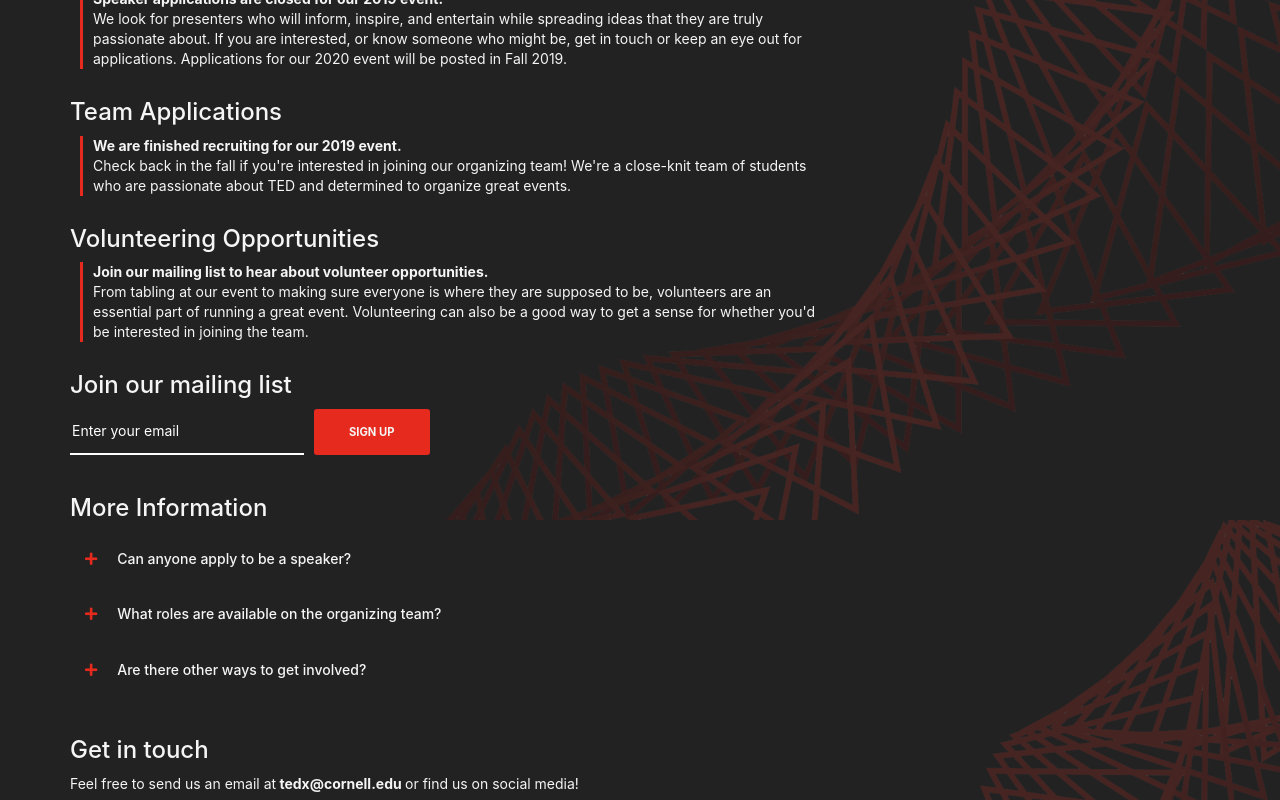
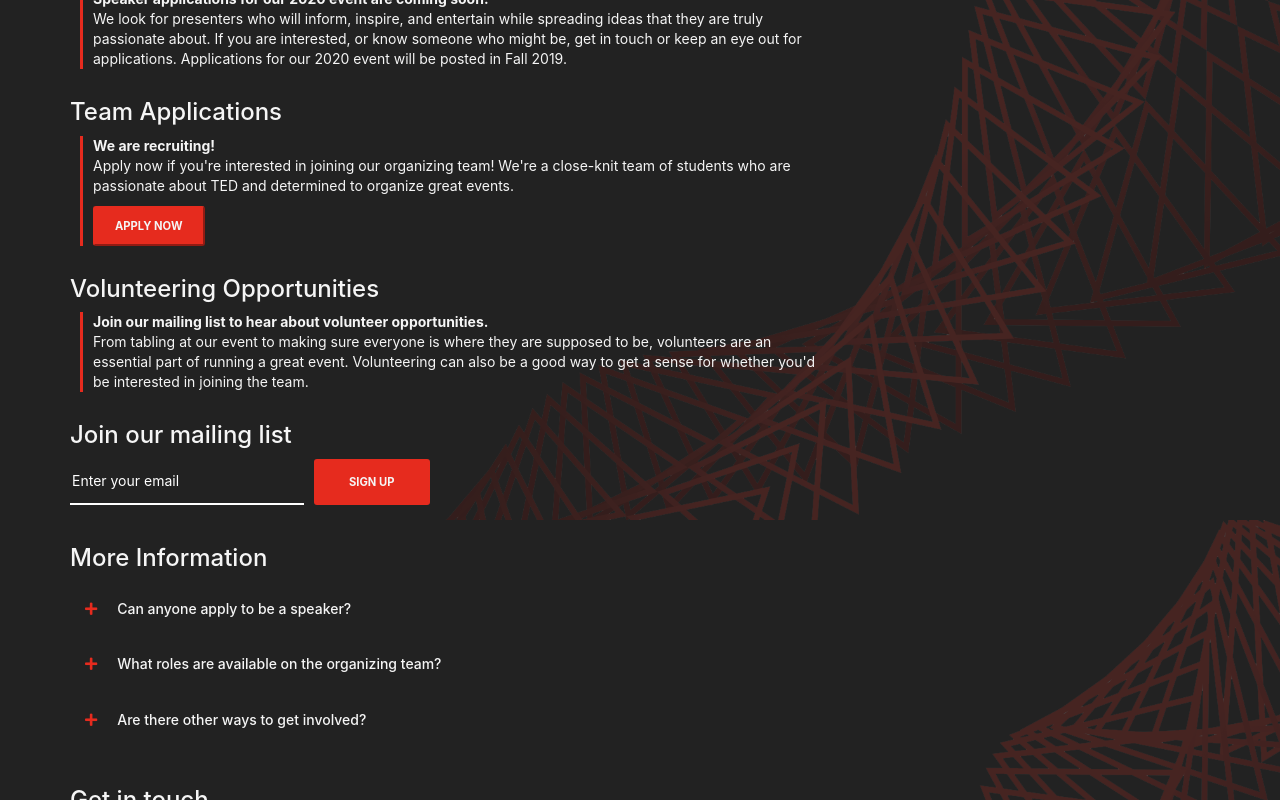
Before and after one commit to adams583/tedxcornell-react, a React (Create React App) app: page /apply in a window 1280 px wide. Shown: the part 280-1080 px from the top of the page. Built offline with nearby package versions, Linux system fonts and the light colour scheme.

Commit message:
Updated for recruitment

```diff
--- a/src/about/About.js
+++ b/src/about/About.js
@@ -4,7 +4,7 @@
 import ImageTextOverlap from "../common/ImageTextOverlap";
 import audience1 from "../img/audience1.jpg";
 import BottomPanel from "../common/BottomPanel";
-import bottomPanelImg from "../img/teamImg.jpg";
+import bottomPanelImg from "../img/team2019.jpg";
 import TeamProfile from "../common/gallery/TeamProfile";
 
 // const selectIndicator = document.createElement("span");
--- a/src/apply/Apply.css
+++ b/src/apply/Apply.css
@@ -8,6 +8,10 @@
 .fa-icon {
   font-size: 50px;
   margin-right: 20px;
+}
+
+.padding-top {
+  padding-top: 10px;
 }
 
 .apply-page-form-button {
--- a/src/apply/Apply.js
+++ b/src/apply/Apply.js
@@ -2,6 +2,7 @@
 import "./Apply.css";
 import { Grid, Row, Col, PanelGroup } from "react-bootstrap";
 import Collapsible from "../common/Collapsible";
+import CustomButton from "../common/CustomButton";
 
 class Apply extends Component {
   constructor(props) {
@@ -33,7 +34,7 @@
       key: "2",
       question: "What roles are available on the organizing team?",
       answer:
-        "Our organizers work on speaker curation, finance and sponsorship, design and marketing, website design, and more."
+        "Our organizers work on speaker curation, finance and sponsorship, design and marketing, website design, and more. This year we are prioritizing finance, marketing, and website design roles, but if you're interested in another role, we encourange you to submit an application anyways!"
     },
     {
       key: "3",
@@ -54,7 +55,7 @@
             <Col md={8}>
               <h3>Speaker Applications</h3>
               <p className="left-border">
-                <b>Speaker applications are closed for our 2019 event.</b>
+                <b>Speaker applications for our 2020 event are coming soon.</b>
                 <br />
                 We look for presenters who will inform, inspire, and entertain
                 while spreading ideas that they are truly passionate about. If
@@ -69,11 +70,18 @@
             <Col md={8}>
               <h3>Team Applications</h3>
               <p className="left-border">
-                <b>We are finished recruiting for our 2019 event.</b>
+                <b>We are recruiting!</b>
                 <br />
-                Check back in the fall if you're interested in joining our
-                organizing team! We're a close-knit team of students who are
-                passionate about TED and determined to organize great events.
+                Apply now if you're interested in joining our organizing team!
+                We're a close-knit team of students who are passionate about TED
+                and determined to organize great events.
+                <div className="padding-top">
+                  <CustomButton
+                    text="Apply Now"
+                    color="#e62b1e"
+                    href="https://docs.google.com/forms/d/e/1FAIpQLSfdvefoTzOe37qstAXd1I_ECZ6zEBG9NKAaA1QeD5_rsIzD7g/viewform?usp=sf_link"
+                  />
+                </div>
               </p>
             </Col>
           </Row>
--- a/src/faq/FAQ.js
+++ b/src/faq/FAQ.js
@@ -15,39 +15,45 @@
   generalFaq = [
     {
       key: "1",
-      question: "When is the event?",
+      question: "Can I help organize the event?",
       answer:
-        "This year's event was held on Sunday afternoon, on April 28, 2019. Check back soon for details on TEDxCornellUniversity 2020."
+        'Yes! We are currently recruiting for our 2020 organizing team. Visit our "Apply" page to get involved.'
     },
     {
       key: "2",
+      question: "When is the event?",
+      answer:
+        "TEDxCornell 2020 will be held on Saturday April 25, 2020 in Statler Auditorium."
+    },
+    {
+      key: "3",
       question: "Who sponsors your event?",
       answer:
         "Our sponsors include different schools of Cornell, local businesses, and larger companies as well."
     },
     {
-      key: "3",
+      key: "4",
       question: "What can I get out of coming to a TEDx event?",
       answer:
         "You can learn, be inspired, and get a chance to engage with a community interested in discussing exciting new ideas. "
     },
     {
-      key: "4",
+      key: "5",
       question: "Can anyone come to the event?",
       answer:
         "Yes! If you're going to be in town on April 28th, you're welcome at our event."
     },
     {
-      key: "5",
+      key: "6",
       question: "How can I register for your event?",
       answer:
         "Just buy tickets! Navigate to our home page and use our ticketing link to purchase tickets. If you have trouble doing so, shoot us an email and we'll help out."
     },
     {
-      key: "6",
+      key: "7",
       question: "Do your events have themes?",
       answer:
-        'Our 2018 event did not have a theme, but we hope to hold themed events from here on out. This year\'s theme was "Reframe"'
+        'Our 2019 event\'s theme was "Reframe". While some of our previous events were not themed, we plan on having themes from here on out.'
     }
   ];
 
@@ -73,7 +79,8 @@
     {
       key: "4",
       question: "What can I expect at a TEDx event?",
-      answer: ""
+      answer:
+        "TEDx events are truly unique in that they bring together a diverse range of speakers and ideas together in one place in the span of a few hours. There's no platform quite like it."
     },
     {
       key: "5",
@@ -111,7 +118,7 @@
             >
               <CardSelector
                 title="Team and event inquiries"
-                text="Our 2019 event is quickly approaching! Learn more about how the team operates and what our events are all about"
+                text="Our 2020 event is coming soon! Learn more about how the team operates and what our events are all about"
                 data-faq="general"
                 selected={this.state.category === "general"}
               />
--- a/src/home/Home.css
+++ b/src/home/Home.css
@@ -1,5 +1,5 @@
 .main-panel-home-background {
-  background-image: url("../img/main_bg_sm.jpg");
+  background-image: url("../img/cornellpic.jpg");
   height: 100vh;
   width: 100%;
   background-size: cover;
@@ -19,8 +19,15 @@
   height: 100%;
   display: flex;
   flex-direction: column;
-  justify-content: flex-end;
+  /* justify-content: flex-end; */
   align-items: center;
+}
+
+.main-panel-home-content > * {
+  display: flex;
+  flex-direction: column;
+  margin: auto;
+  padding-top: 10%;
 }
 
 .first-panel {
@@ -155,7 +162,8 @@
     width: 100%;
   }
   .main-panel-home-background {
-    background-image: url("../img/main_bg.jpg");
+    /* background-image: url("../img/main_bg.jpg"); */
+    background-image: url("../img/cornellpic.jpg");
     height: 100vh;
     width: 100%;
     background-size: cover;
--- a/src/home/Home.js
+++ b/src/home/Home.js
@@ -39,32 +39,25 @@
       <div>
         <div className="main-panel-home-background ">
           <div className="main-panel-home-content text-center">
-            {/* <div>
+            <div className="home-title">
               <strong>
-                <h1 className="the-x">TEDxCornellUniversity</h1>
-              </strong> */}
-            {/* <p className="lead font-weight-normal">
-                Speaker applications for our 2019 event are now open!
-              </p> */}
-            <div className="home-event-details">
+                <h1>TEDxCornellUniversity</h1>
+              </strong>
+              <p className="lead font-weight-normal">
+                Applications to be a part of our 2020 organizing team are open!
+              </p>
+              <div>
+                <CustomButton text="Apply Now" color="#e62b1e" href="/apply" />
+              </div>
+            </div>
+            {/* <div className="home-event-details">
               <p className="about-home-panel-p">
-                Statler Auditorium | 4.28.2019 | 2:00pm
+                Applications to be a part of our 2020 organizing team are open!
               </p>
               <p className="p-sm">
-                Ticket sales closed. Now preparing for TEDxCornellUniversity
-                2020.
+                Now preparing for TEDxCornellUniversity 2020.
               </p>
-            </div>
-            <div className="offset-for-bg">
-              {/* <a
-                className="cool-btn btn text-danger"
-                href="https://cornellconcerts.universitytickets.com/w/event.aspx?id=1356&r=970e11c5b72d470baa6f610f23a7a584"
-              >
-                <b>Buy Tickets</b>
-              </a> */}
-            </div>
-
-            {/* </div> */}
+            </div> */}
             {/* <i className="fa fa-angle-down fa-2x pulse" aria-hidden="true" /> */}
           </div>
         </div>
@@ -120,6 +113,32 @@
               <Col md={5}>
                 <div>
                   <div data-aos="fade-right" className="paper-div">
+                    <h3>Get Involved</h3>
+                    <p>
+                      Interested in getting involved on the speaking or
+                      organizing side? Applications for our organizing team are
+                      now open, and speaker applications will be out soon! We
+                      look for students passionate about TEDx in applications
+                      for our organizing team, and anyone with a great idea for
+                      a talk can apply to be a speaker.
+                    </p>
+                    <CustomButton
+                      text="Apply Now"
+                      color="#e62b1e"
+                      href="/apply"
+                    />
+                  </div>
+                </div>
+              </Col>
+              <Col md={7} />
+            </Row>
+            <div className="row-spacer" />
+
+            <Row>
+              <Col md={7} />
+              <Col md={5}>
+                <div>
+                  <div data-aos="fade-left" className="paper-div">
                     <h3>Our Conference</h3>
                     <p>
                       TEDxCornellUniversity presents to you our 2019 conference
@@ -133,30 +152,6 @@
                       text="About the Event"
                       color="#e62b1e"
                       href="/events"
-                    />
-                  </div>
-                </div>
-              </Col>
-              <Col md={7} />
-            </Row>
-            <div className="row-spacer" />
-            <Row>
-              <Col md={7} />
-              <Col md={5}>
-                <div>
-                  <div data-aos="fade-left" className="paper-div">
-                    <h3>Get Involved</h3>
-                    <p>
-                      Interested in getting involved on the speaking or
-                      organizing side? Check back in fall 2019 for applications
-                      to speak or help organize our event. Anyone can apply to
-                      be a speaker, and we look for students passionate about
-                      TEDx in applications for our organizing team.
-                    </p>
-                    <CustomButton
-                      text="Apply Now"
-                      color="#e62b1e"
-                      href="/apply"
                     />
                   </div>
                 </div>
```
Also changed, not shown: src/img/cornellpic.jpg (added), src/img/team2019.jpg (added).
